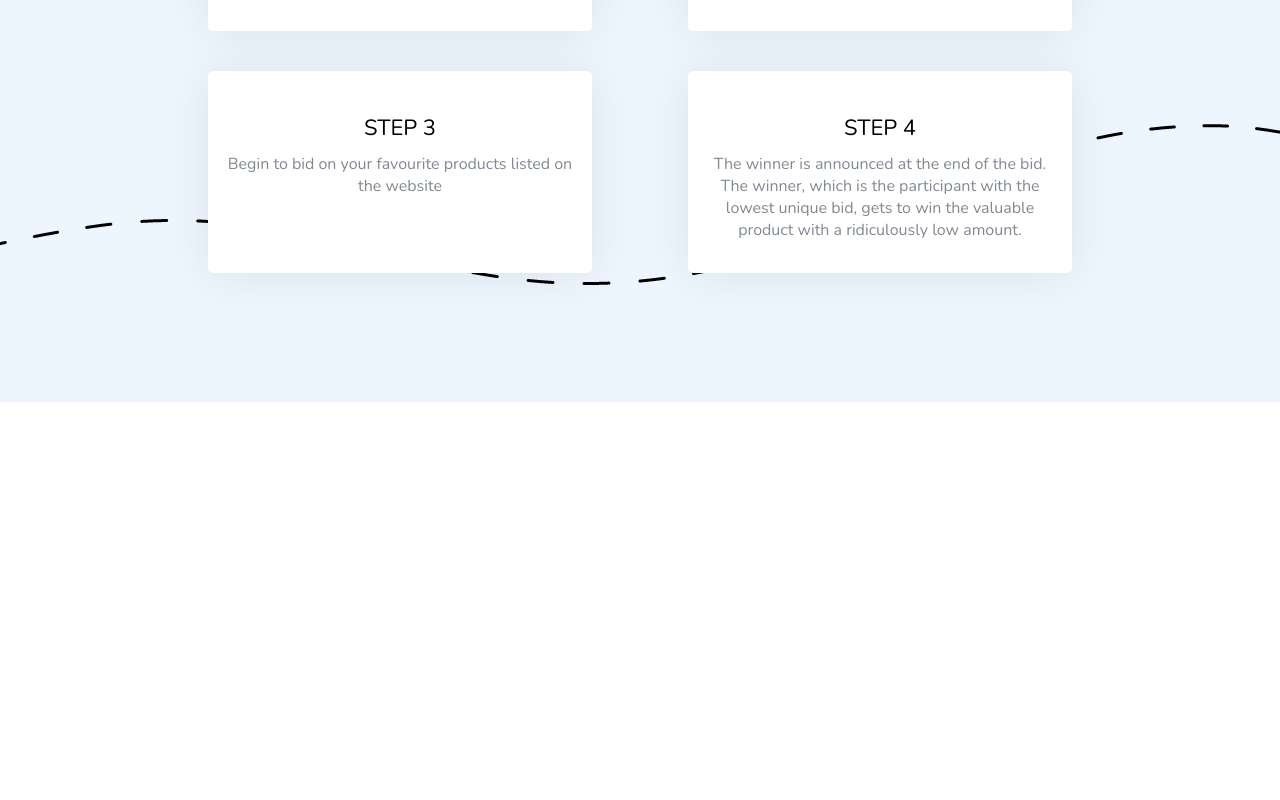
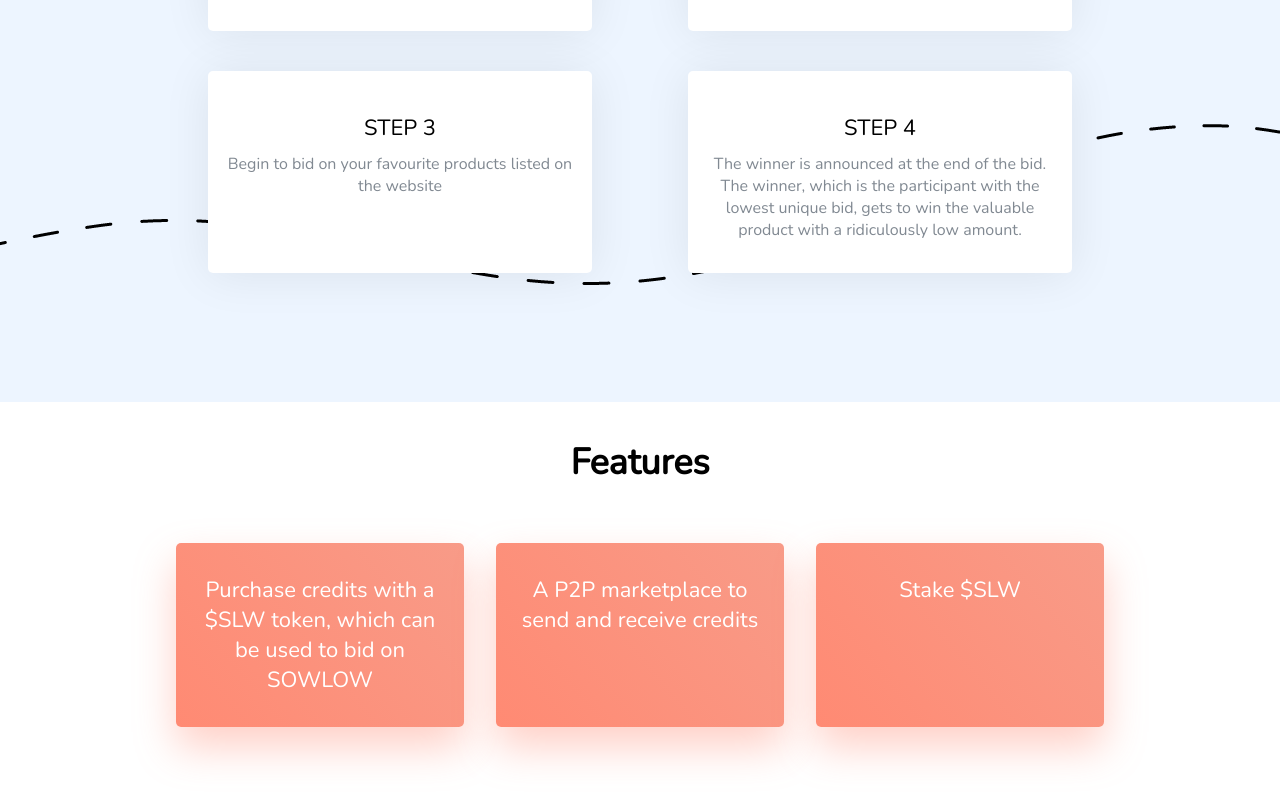
Before and after one commit to aryanknight/sowlow, a React (Create React App) app: page / in a window 1280 px wide. Shown: the part 1998-2798 px from the top of the page. Before the commit the page ends 2400 px from the top, so only its background shows below. Built offline with nearby package versions, Linux system fonts and the light colour scheme.

Commit message:
features in progress

```diff
--- a/src/App.js
+++ b/src/App.js
@@ -2,6 +2,7 @@ import Navbar from './Components/Navbar/Navbar';
 import Intro from './Components/Intro/Intro';
 import Overview from './Components/Overview/Overview';
 import How from './Components/How/How';
+import Features from './Components/Features/Features';
 import './App.css';
 
 function App() {
@@ -12,6 +13,7 @@ function App() {
         <Intro/>
         <Overview/>
         <How/>
+        <Features/>
       </div>
     </div>
   );
--- /dev/null
+++ b/src/Components/Features/Cards.jsx
@@ -0,0 +1,11 @@
+import React from 'react';
+
+export default function Cards({para}) {
+    return (
+        <div className="features-cards">
+            <div className="features-card-para">
+                {para}
+            </div>
+        </div>
+    )
+}
--- /dev/null
+++ b/src/Components/Features/Features.css
@@ -0,0 +1,42 @@
+.features-cont{
+    height: 100vh;
+    width: 100%;
+    max-width: 100%;
+    display: flex;
+    justify-content: center;
+    position: relative;
+    overflow-y: hidden;
+    overflow-x: hidden;
+}
+
+.feature{
+    display: flex;
+    justify-content: space-around;
+}
+
+.features-cards{
+    border-radius: 5px;
+    width: 30%;
+    padding: 2rem 1rem;
+    box-shadow: 0 20px 40px 0 rgb(255 138 115 / 40%);
+    background-image: -webkit-linear-gradient(40deg,#FF8A73 0,#F89B88 100%);
+    margin-top: 40px;
+    transition: 0.5s;
+    cursor: pointer;
+}
+
+.features-cards:hover{
+    transform: translateY(-10px);
+}
+
+.features-card-title{
+    width: 100%;
+    font-size: 22px;
+    text-align: center;
+}
+.features-card-para{
+    width: 100%;
+    font-size: 22px;
+    text-align: center;
+    color: #ffffff;
+}
--- /dev/null
+++ b/src/Components/Features/Features.jsx
@@ -0,0 +1,20 @@
+import React from 'react';
+import Cards from './Cards';
+import './Features.css';
+
+export default function Features() {
+    return (
+        <div className="features-cont">
+            <div className="container-medium">
+                <div className="main-title" style={{marginTop:"20px"}}>
+                    Features
+                </div>
+                <div className="feature">
+                    <Cards para="Purchase credits with a $SLW token, which can be used to bid on SOWLOW"/>
+                    <Cards para="A P2P marketplace to send and receive credits"/>
+                    <Cards para="Stake $SLW"/>
+                </div>
+            </div>
+        </div>
+    )
+}
```
